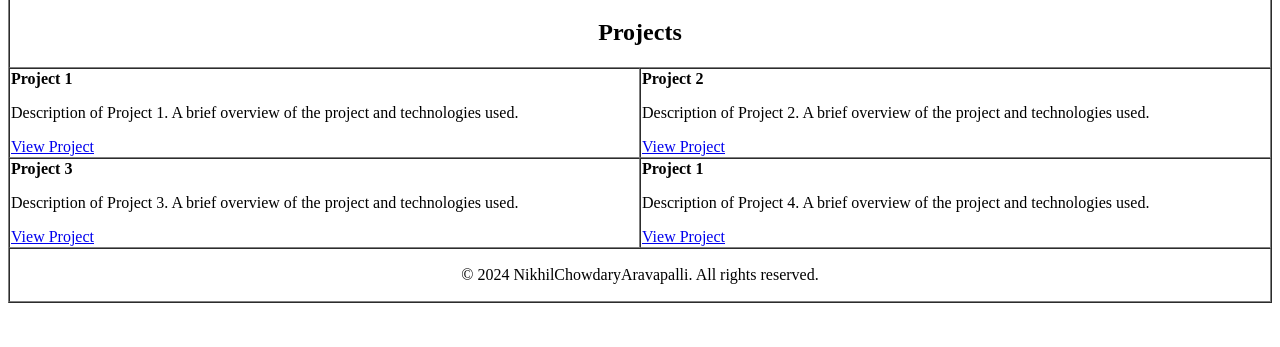
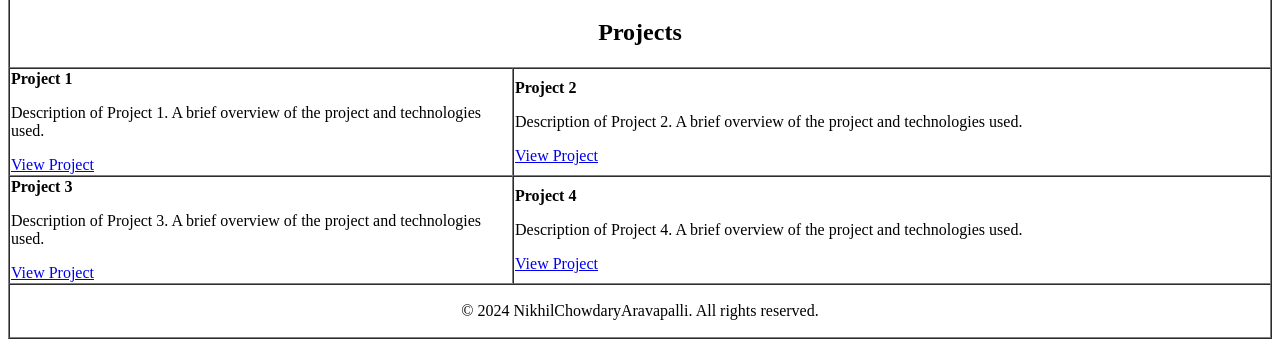
Before and after one commit to nikhil12-03/30R-10kcoders, a plain HTML site: page 14-12-24portfolio.html in a window 1280 px wide. Shown: the part 638-985 px from the top of the page. Before the commit the page ends 949 px from the top, so only its background shows below. Drawn offline with Linux system fonts and the light colour scheme.

Commit message:
Update 14-12-24portfolio.html

```diff
--- a/14-12-24portfolio.html
+++ b/14-12-24portfolio.html
@@ -50,14 +50,14 @@
             <td colspan="2" align="center"><h2>Projects</h2></td>
         </tr>
         <tr>
-            <td width="50%">
+            <td width="30%">
                 <b>Project 1</b>
                 <p>Description of Project 1. A brief overview of the project and
                     technologies used.
                     </p>
                     <a href="../11-12-24task1.html" target="_blank">View Project</a>
             </td>
-            <td width="50%">
+            <td width="70%">
                 <b>Project 2</b>
                 <p>Description of Project 2. A brief overview of the project and technologies used.
                 </p>
@@ -65,15 +65,15 @@
             </td>
         </tr>
         <tr>
-            <td width="50%">
+            <td width="30%">
                 <b>Project 3</b>
                 <p>Description of Project 3. A brief overview of the project and
                     technologies used.
                     </p>
                     <a href="../12-12-24task1.html" target="_blank">View Project</a>
             </td>
-            <td width="50%">
-                <b>Project 1</b>
+            <td width="70%">
+                <b>Project 4</b>
                 <p>Description of Project 4. A brief overview of the project and technologies used.
                 </p>
                 <a href="../12-12-24task2.html" target="_blank">View Project</a>
```
